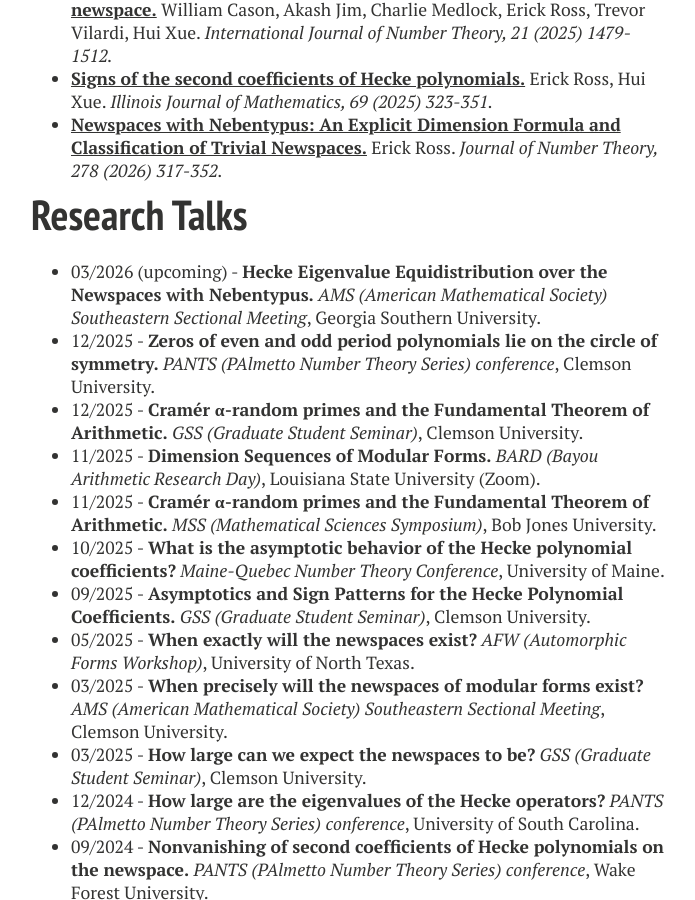
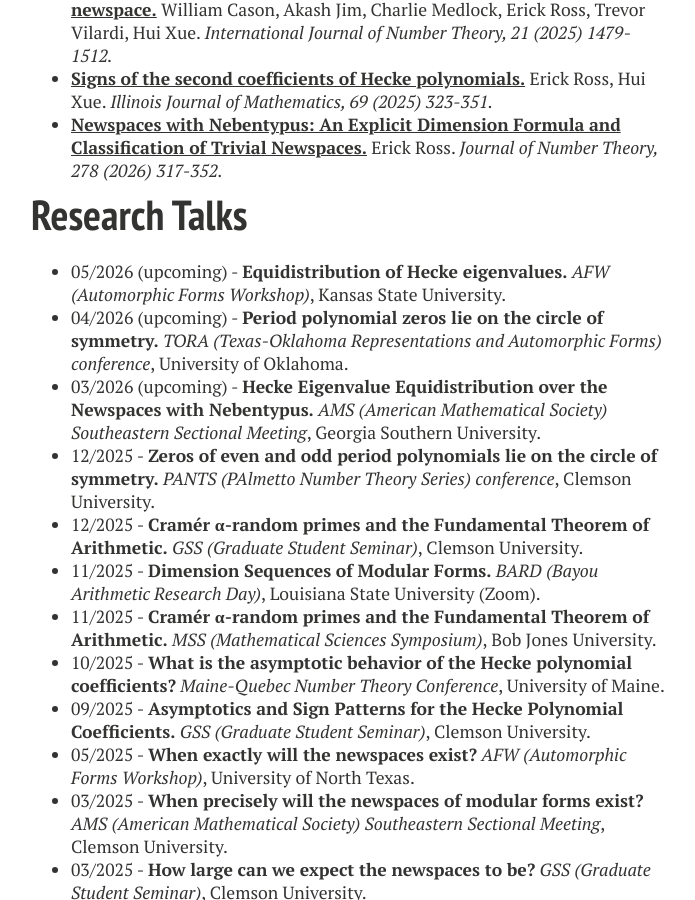
Before and after one commit to erick-ross/erick-ross.github.io, a Jekyll site: the page built from research.md, in a window 1280 px wide and 900 px high, scrolled down 890 px. Shown: the whole window, without its empty margins (289-984 px from the left). Built offline with Jekyll 4.4.1, drawn with Linux system fonts in a browser that asks for light colours; nearby versions of some CDN libraries.

Commit message:
added conf talk

```diff
--- a/research.md
+++ b/research.md
@@ -26,6 +26,8 @@ layout: page
 
 
 # Research Talks
+- 05/2026 (upcoming) - **Equidistribution of Hecke eigenvalues.** *AFW (Automorphic Forms Workshop)*, Kansas State University.
+- 04/2026 (upcoming) - **Period polynomial zeros lie on the circle of symmetry.** *TORA (Texas-Oklahoma Representations and Automorphic Forms) conference*, University of Oklahoma.
 - 03/2026 (upcoming) - **Hecke Eigenvalue Equidistribution over the Newspaces with Nebentypus.** *AMS (American Mathematical Society) Southeastern Sectional Meeting*, Georgia Southern University.
 - 12/2025 - **Zeros of even and odd period polynomials lie on the circle of symmetry.** *PANTS (PAlmetto Number Theory Series) conference*, Clemson University.
 - 12/2025 - **Cramér α-random primes and the Fundamental Theorem of Arithmetic.** *GSS (Graduate Student Seminar)*, Clemson University.
```
Also changed, not shown: cv.md (+0 -10 lines), 1 other file.
